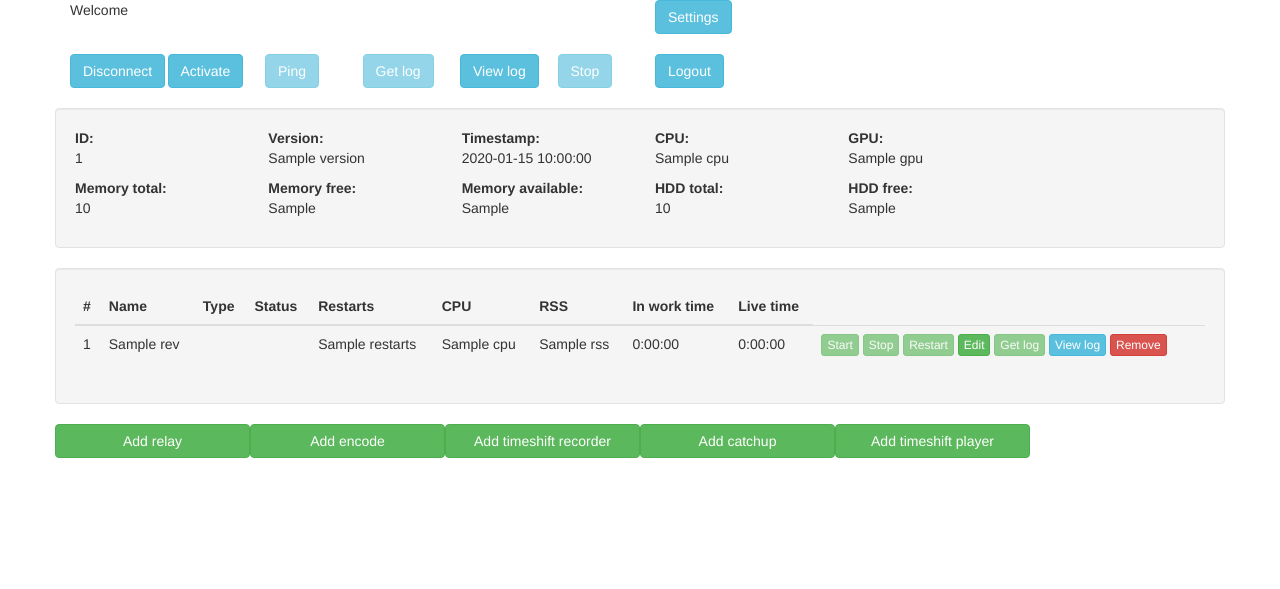
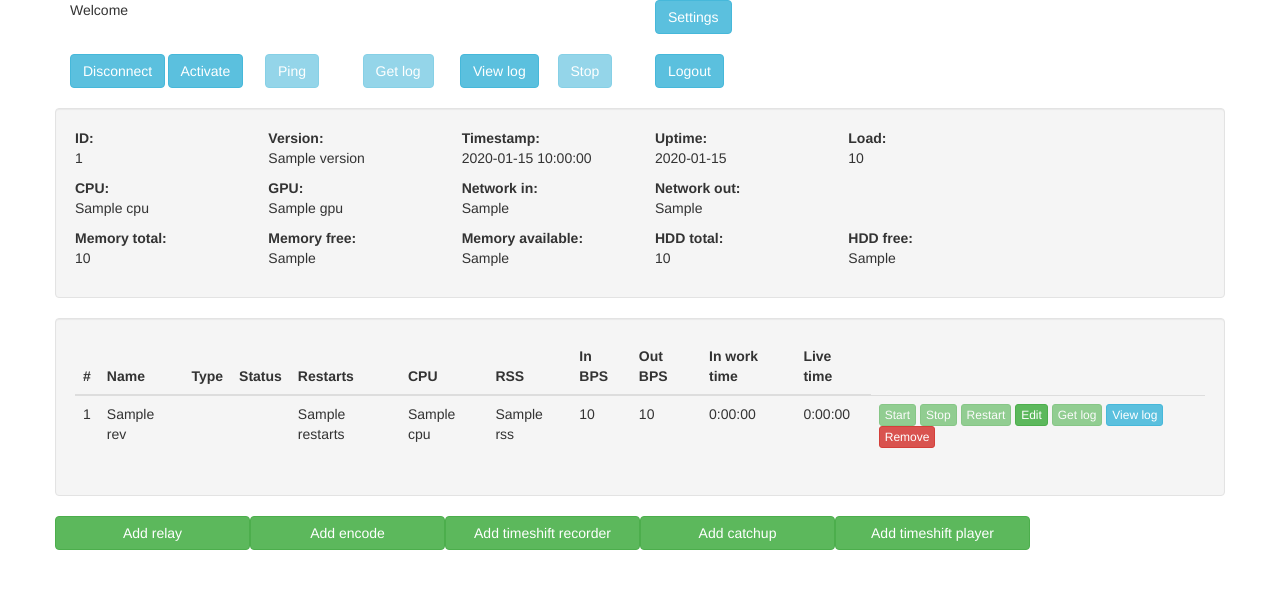
Before and after one commit to berrythinking/iptv_admin, a Python web app: template app/templates/user/dashboard.html in a window 1280 px wide. Shown: the top 589 px of the page. Run offline with Jinja, Linux system fonts and the light colour scheme; the template is opened without the code that fills it: most values are stand-ins (such as "Sample title", 1, 10 or a date in 2020); some libraries are stand-ins or nearby versions.

Commit message:
More stats display

```diff
--- a/app/templates/user/dashboard.html
+++ b/app/templates/user/dashboard.html
@@ -35,7 +35,7 @@ Dashboard | {{ config['PUBLIC_CONFIG'].site.title }}
         {% endif %}
         <div class="col-md-1">
             <a href="{{ url_for('UserView:activate') }}" role="button"
-               {% if (service.status == service.status.INIT) %}
+               {% if (service.status== service.status.INIT) %}
                class="btn btn-info disabled"
                {% else %}
                class="btn btn-info"
@@ -45,7 +45,7 @@ Dashboard | {{ config['PUBLIC_CONFIG'].site.title }}
         </div>
         <div class="col-md-1">
             <a href="{{ url_for('UserView:ping_service') }}" role="button"
-               {% if (service.status == service.status.ACTIVE) %}
+               {% if (service.status== service.status.ACTIVE) %}
                class="btn btn-info"
                {% else %}
                class="btn btn-info disabled"
@@ -55,7 +55,7 @@ Dashboard | {{ config['PUBLIC_CONFIG'].site.title }}
         </div>
         <div class="col-md-1">
             <a href="{{ url_for('UserView:get_log_service') }}" role="button"
-               {% if (service.status == service.status.ACTIVE) %}
+               {% if (service.status== service.status.ACTIVE) %}
                class="btn btn-info"
                {% else %}
                class="btn btn-info disabled"
@@ -70,7 +70,7 @@ Dashboard | {{ config['PUBLIC_CONFIG'].site.title }}
         </div>
         <div class="col-md-1">
             <a href="{{ url_for('UserView:stop_service') }}" role="button"
-               {% if (service.status == service.status.ACTIVE) %}
+               {% if (service.status== service.status.ACTIVE) %}
                class="btn btn-info"
                {% else %}
                class="btn btn-info disabled"
@@ -99,12 +99,30 @@ Dashboard | {{ config['PUBLIC_CONFIG'].site.title }}
                 <p id='service_timestamp'>{{ service.timestamp }}</p>
             </div>
             <div class="col-md-2">
+                <b>{% trans %}Uptime:{% endtrans %}</b>
+                <p id='service_uptime'>{{ service.uptime }}</p>
+            </div>
+            <div class="col-md-2">
+                <b>{% trans %}Load:{% endtrans %}</b>
+                <p id='service_load_average'>{{ service.load_average }}</p>
+            </div>
+        </div>
+        <div class="row">
+            <div class="col-md-2">
                 <b>{% trans %}CPU:{% endtrans %}</b>
                 <p id='service_cpu'>{{ service.cpu }}</p>
             </div>
             <div class="col-md-2">
                 <b>{% trans %}GPU:{% endtrans %}</b>
                 <p id='service_gpu'>{{ service.gpu }}</p>
+            </div>
+            <div class="col-md-2">
+                <b>{% trans %}Network in:{% endtrans %}</b>
+                <p id='service_bandwidth_in'>{{ service.bandwidth_in }}</p>
+            </div>
+            <div class="col-md-2">
+                <b>{% trans %}Network out:{% endtrans %}</b>
+                <p id='service_bandwidth_out'>{{ service.bandwidth_out }}</p>
             </div>
         </div>
         <div class="row">
@@ -141,6 +159,8 @@ Dashboard | {{ config['PUBLIC_CONFIG'].site.title }}
                 <th class="value">{% trans %}Restarts{% endtrans %}</th>
                 <th class="value">{% trans %}CPU{% endtrans %}</th>
                 <th class="value">{% trans %}RSS{% endtrans %}</th>
+                <th class="value">{% trans %}In BPS{% endtrans %}</th>
+                <th class="value">{% trans %}Out BPS{% endtrans %}</th>
                 <th class="value">{% trans %}In work time{% endtrans %}</th>
                 <th class="value">{% trans %}Live time{% endtrans %}</th>
             </tr>
@@ -155,11 +175,13 @@ Dashboard | {{ config['PUBLIC_CONFIG'].site.title }}
                 <td>{{ rev.restarts }}</td>
                 <td>{{ rev.cpu }}</td>
                 <td>{{ rev.rss }}</td>
+                <td>{{ rev.input_streams|sum(attribute='bps') }}</td>
+                <td>{{ rev.output_streams|sum(attribute='bps') }}</td>
                 <td>{{ rev.timestamp - rev.start_time }}</td>
                 <td>{{ rev.timestamp - rev.loop_start_time }}</td>
                 <td>
                     <button type="submit"
-                            {% if (service.status == service.status.ACTIVE) %}
+                            {% if (service.status== service.status.ACTIVE) %}
                             class="btn btn-success btn-xs"
                             {% else %}
                             class="btn btn-success btn-xs" disabled
@@ -168,7 +190,7 @@ Dashboard | {{ config['PUBLIC_CONFIG'].site.title }}
                         {% trans %}Start{% endtrans %}
                     </button>
                     <button type="submit"
-                            {% if (service.status == service.status.ACTIVE) %}
+                            {% if (service.status== service.status.ACTIVE) %}
                             class="btn btn-success btn-xs"
                             {% else %}
                             class="btn btn-success btn-xs" disabled
@@ -177,7 +199,7 @@ Dashboard | {{ config['PUBLIC_CONFIG'].site.title }}
                         {% trans %}Stop{% endtrans %}
                     </button>
                     <button type="submit"
-                            {% if (service.status == service.status.ACTIVE) %}
+                            {% if (service.status== service.status.ACTIVE) %}
                             class="btn btn-success btn-xs"
                             {% else %}
                             class="btn btn-success btn-xs" disabled
@@ -190,7 +212,7 @@ Dashboard | {{ config['PUBLIC_CONFIG'].site.title }}
                         {% trans %}Edit{% endtrans %}
                     </button>
                     <button type="submit"
-                            {% if (service.status == service.status.ACTIVE) %}
+                            {% if (service.status== service.status.ACTIVE) %}
                             class="btn btn-success btn-xs"
                             {% else %}
                             class="btn btn-success btn-xs" disabled
@@ -255,16 +277,34 @@ Dashboard | {{ config['PUBLIC_CONFIG'].site.title }}
       row.eq(4).text(stream.restarts);
       row.eq(5).text(stream.cpu);
       row.eq(6).text(stream.rss);
-      row.eq(7).text(stream.timestamp - stream.start_time);
-      row.eq(8).text(stream.timestamp - stream.loop_start_time);
+      var in_bps = 0;
+      for(var i in stream.input_streams) {
+        in_bps += stream.input_streams[i].bps;
+      }
+      row.eq(7).text(in_bps);
+      var out_bps = 0;
+      for(var i in stream.output_streams) {
+        out_bps += stream.output_streams[i].bps;
+      }
+      row.eq(8).text(out_bps);
+      row.eq(9).text(stream.timestamp - stream.start_time);
+      row.eq(10).text(stream.timestamp - stream.loop_start_time);
     });
     socket.on('service_data_changed', function(service) {
       var service_id = $('#service_id');
       service_id.text(service.id);
+      var service_uptime = $('#service_uptime');
+      service_uptime.text(service.uptime);
+      var service_load_average = $('#service_load_average');
+      service_load_average.text(service.load_average);
       var service_cpu = $('#service_cpu');
       service_cpu.text(service.cpu);
       var service_gpu = $('#service_gpu');
       service_gpu.text(service.gpu);
+      var service_bandwidth_in = $('#service_bandwidth_in');
+      service_bandwidth_in.text(service.bandwidth_in);
+      var service_bandwidth_out = $('#service_bandwidth_ou');
+      service_bandwidth_out.text(service.bandwidth_out);
       var service_memory_total = $('#service_memory_total');
       service_memory_total.text(service.memory_total);
       var service_memory_free = $('#service_memory_free');
@@ -469,5 +509,10 @@ Dashboard | {{ config['PUBLIC_CONFIG'].site.title }}
             }
         });
     }
+
+
+
+
+
 </script>
 {% endblock %}
```
